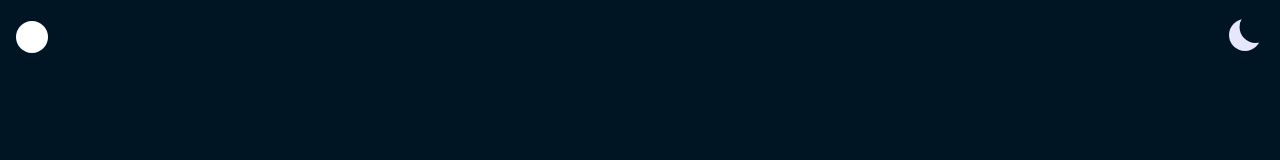
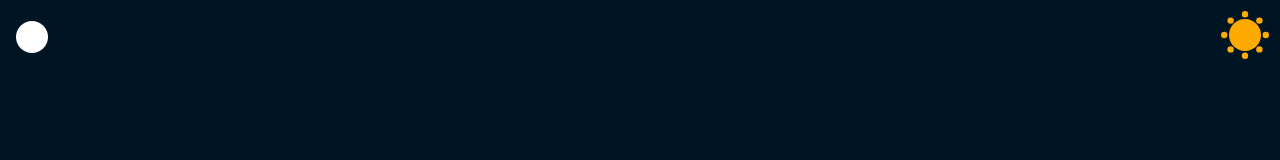
Before and after one commit to Kant109/ApsiDart, a Vue app: page / in a window 1280 px wide. Shown: the top 160 px of the page. Built offline with nearby package versions, Linux system fonts and the light colour scheme; a web font is replaced by a local one.

Commit message:
Change first icon dark mode

```diff
--- a/src/assets/helpers/variables.scss
+++ b/src/assets/helpers/variables.scss
@@ -1,3 +1,6 @@
 $dark-mode-primary: #001524;
+$dark-mode-text: white;
 $light-mode-primary: #FFECD1;
+$light-mode-text: #001524;
+
 $active-player: #F9CD61;
--- a/src/views/HomePage.vue
+++ b/src/views/HomePage.vue
@@ -45,19 +45,13 @@ const goToProfile = () => {
 
             width: var(--size);
             height: var(--size);
-            box-shadow: inset calc(var(--size) * 0.33) calc(var(--size) * -0.25) 0;
-            border-radius: 999px;
-            color: hsl(240, 100%, 95%);
 
-            transition: all 500ms;
-
-            &:checked {
             --ray-size: calc(var(--size) * -0.4);
             --offset-orthogonal: calc(var(--size) * 0.65);
             --offset-diagonal: calc(var(--size) * 0.45);
 
-                transform: scale(0.75);
             color: hsl(40, 100%, 50%);
+            border-radius: 999px;
             box-shadow:
             inset 0 0 0 var(--size),
             calc(var(--offset-orthogonal) * -1) 0 0 var(--ray-size),
@@ -69,15 +63,17 @@ const goToProfile = () => {
             calc(var(--offset-diagonal) * -1) var(--offset-diagonal) 0 var(--ray-size),
             var(--offset-diagonal) calc(var(--offset-diagonal) * -1) 0 var(--ray-size),
             ;
-            }
-        }
 
-        .toggle {
-            z-index: 1;
+            transition: all 500ms;
+
             &:checked {
+                transform: scale(0.75);
 
+                box-shadow: inset calc(var(--size) * 0.33) calc(var(--size) * -0.25) 0;
+                color: hsl(240, 100%, 95%);
             }
         }
     }
 }
+// https://pixelswap.fr/entry/building-a-dark-mode-theme-switcher-in-scss/
 </style>
```
Lines whose indentation alone changed are shown as unchanged.
